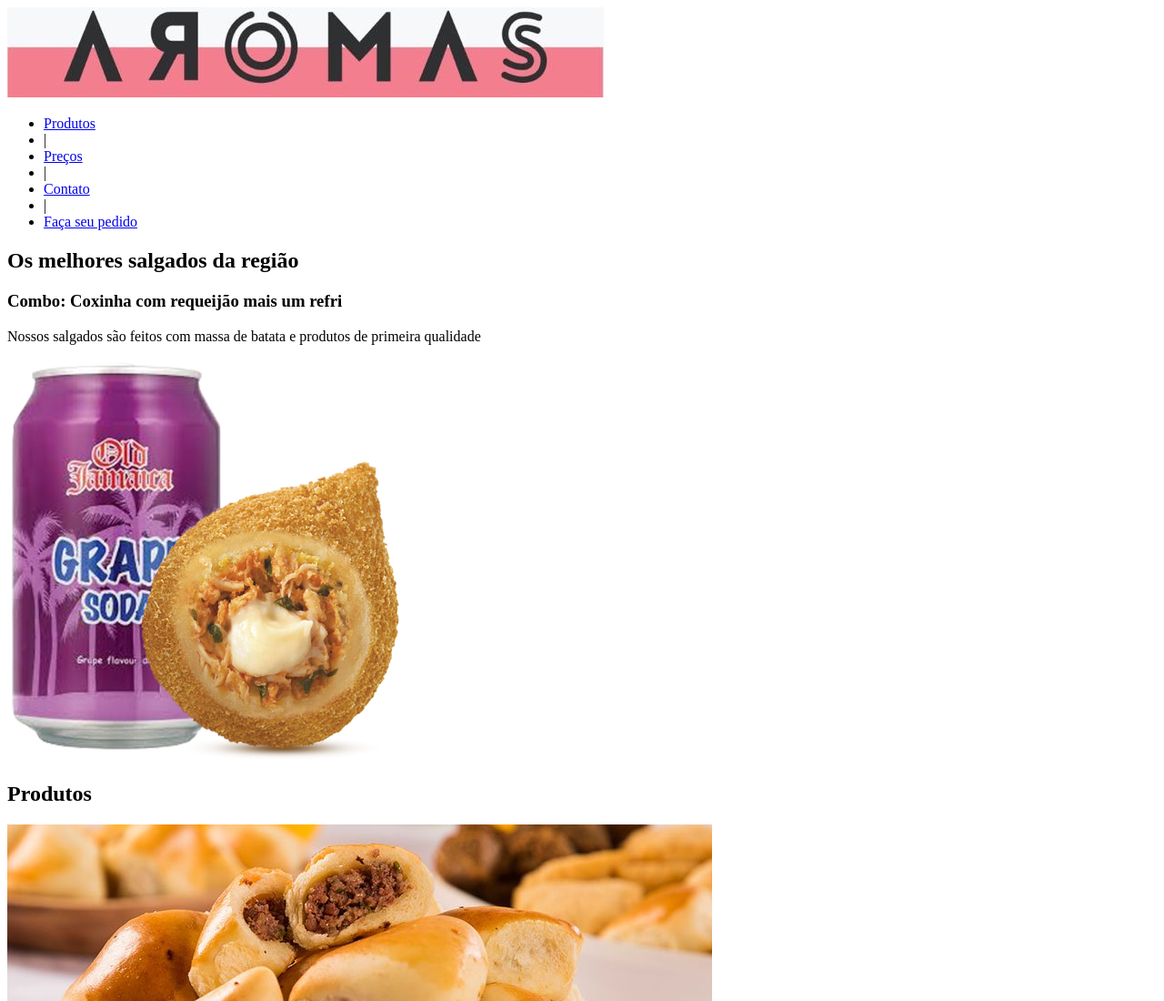
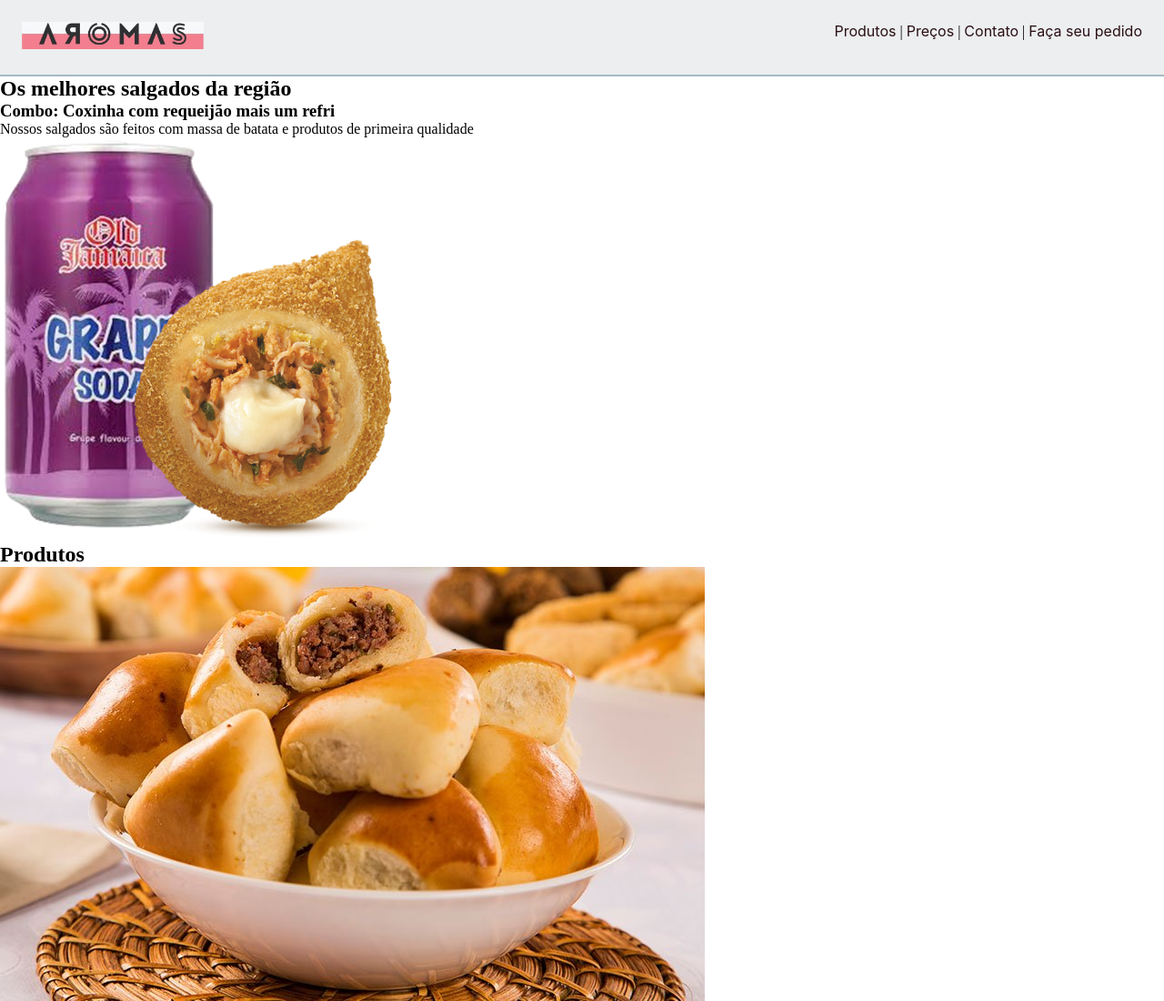
Before and after one commit to thiagokpelo/fullture-aromas-lanchonete, a plain HTML site: page original/index.html in a window 1280 px wide. Shown: the top 1100 px of the page at 91% size. Drawn offline with Linux system fonts and the light colour scheme.

Commit message:
feat(original): add initial css

```diff
--- a/original/index.html
+++ b/original/index.html
@@ -6,6 +6,64 @@
     <meta name="viewport" content="width=device-width, initial-scale=1.0">
 
     <title>Aromas lanchonete</title>
+
+    <style>
+        * {
+            box-sizing: border-box;
+            padding: 0;
+            margin: 0;
+        }
+
+        header {
+            background-color: #eceeef;
+            border-bottom: 2px solid #a5bac5;
+            padding-top: 24px;
+            padding-bottom: 24px;
+            padding-left: 24px;
+            padding-right: 24px;
+        }
+
+        /* clearfix */
+        header::after {
+            content: '';
+            clear: both;
+            display: table;
+        }
+
+        #logo {
+            display: block;
+            width: 200px;
+            float: left;
+        }
+
+        #logo img {
+            width: inherit;
+        }
+
+        header nav {
+            float: right;
+        }
+
+        header ul {
+            list-style: none;
+            padding-left: 0;
+        }
+
+        header li {
+            display: inline;
+        }
+
+        header li a {
+            font-family: -apple-system, BlinkMacSystemFont, 'Segoe UI', Roboto, Oxygen, Ubuntu, Cantarell, 'Open Sans', 'Helvetica Neue', sans-serif;
+            text-decoration: none;
+            color: #2a0f14;
+        }
+
+        a:hover {
+            color: #e18795;
+            text-decoration: underline;
+        }
+    </style>
 </head>
 
 <body>
```
